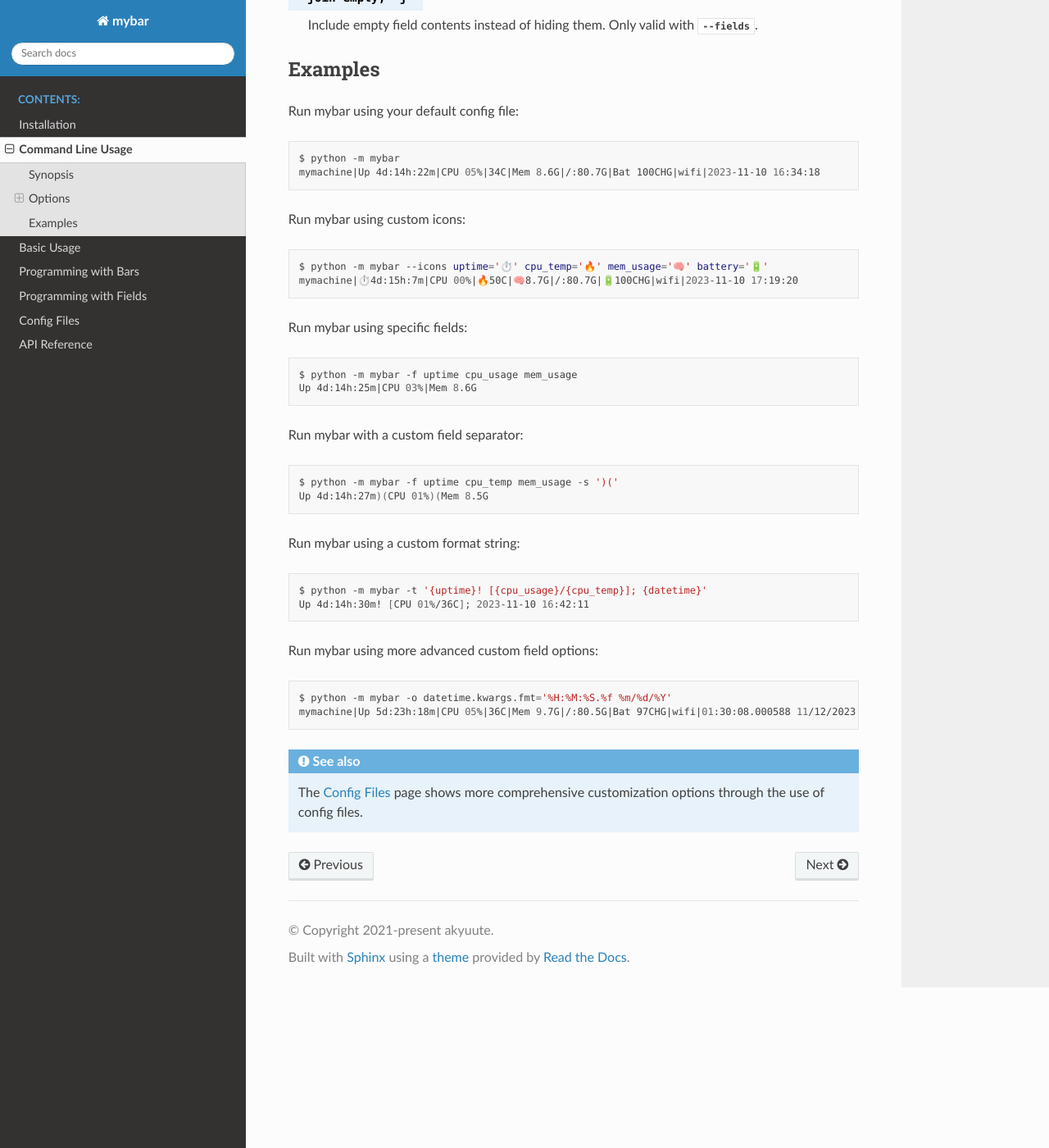
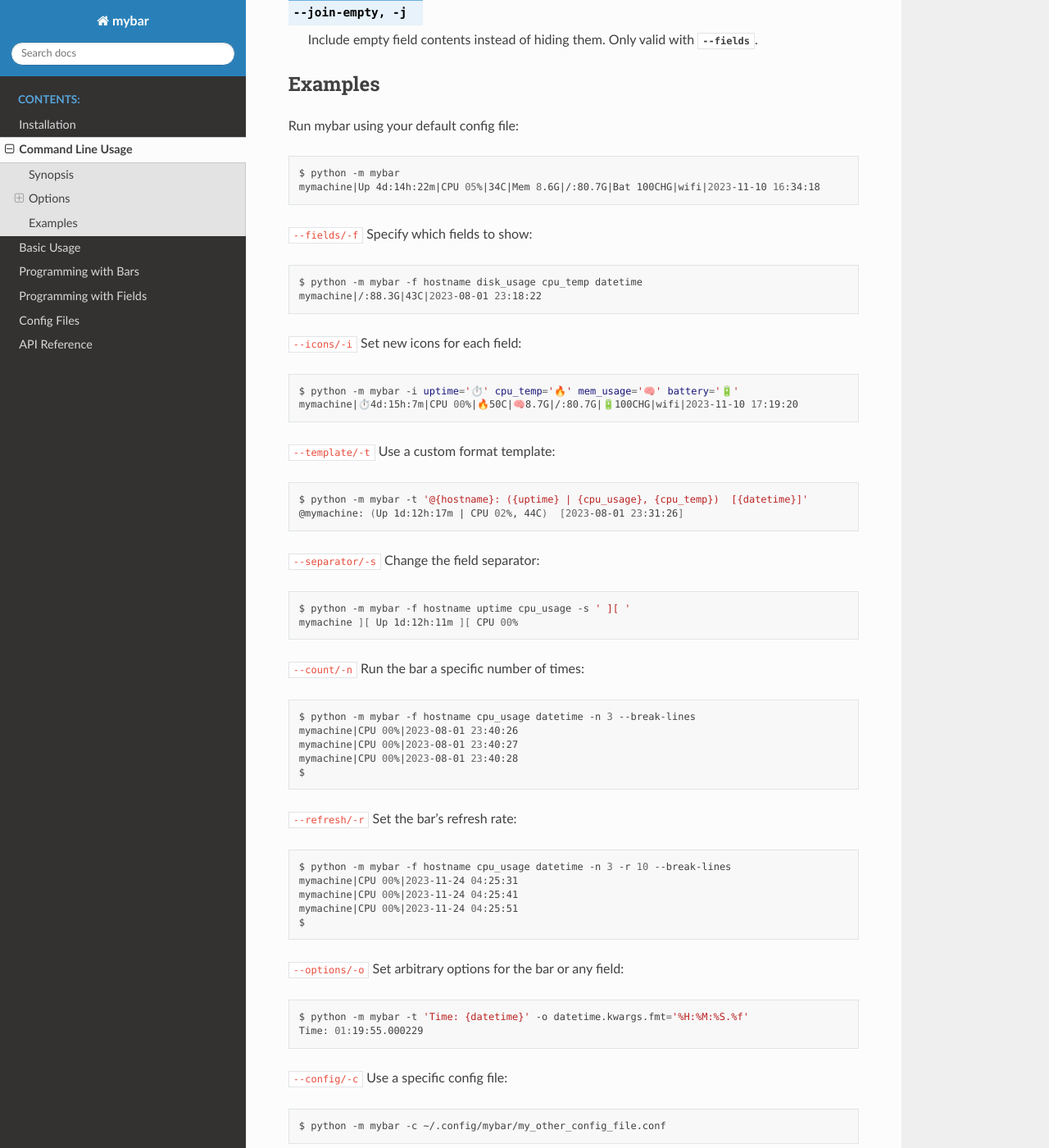
Before and after one commit to akyuute/mybar, a Sphinx documentation site: the page built from docs/cli.rst, in a window 1280 px wide and 1400 px high, scrolled down 1884 px. Shown: the whole window at 82% size. Built offline with Sphinx 7.4.7 and the Read the Docs theme 2.0.0, drawn with Linux system fonts in a browser that asks for light colours; some of the changed text lies outside the part shown.

Commit message:
Add -i option to --icons; Update docs

```diff
--- a/docs/cli.rst
+++ b/docs/cli.rst
@@ -21,59 +21,59 @@ Options
 
 .. option:: -h, --help
 
-    show this help message and exit
+   show this help message and exit
 
 .. option:: --template 'TEMPLATE', -t 'TEMPLATE'
 
-    A curly-brace-delimited format string. Not valid with :option:`--fields` options.
+   A curly-brace-delimited format string. Not valid with :option:`--fields` options.
 
 .. option:: --fields FIELDNAME1 [FIELDNAME2 ...], -f FIELDNAME1 [FIELDNAME2 ...]
 
-    A list of fields to be displayed. Not valid with :option:`--template`.
+   A list of fields to be displayed. Not valid with :option:`--template`.
 
 .. option:: --options FIELD1.OPTION='VAL' [FIELD2.OPTION='VAL' ...], -o FIELD1.OPTION='VAL' [FIELD2.OPTION='VAL' ...]
 
-    Set arbitrary options for discrete Fields using dot-attribute syntax.
+   Set arbitrary options for discrete Fields using dot-attribute syntax.
 
 .. option:: --refresh REFRESH, -r REFRESH
 
-    The bar's refresh rate in seconds per cycle.
+   The bar's refresh rate in seconds per cycle.
 
 .. option:: --count TIMES, -n TIMES
 
-    Print the bar this many times, then exit.
+   Print the bar this many times, then exit.
 
 .. option:: --break-lines, -b
 
    Use a newline character at the end of every bar line.
 
-.. option:: --icons FIELDNAME1='ICON1' [FIELDNAME2='ICON2' ...]
+.. option:: --icons FIELDNAME1='ICON1' [FIELDNAME2='ICON2' ...], -i FIELDNAME1='ICON1' [FIELDNAME2='ICON2' ...]
 
-    A mapping of field names to icons.
+   A mapping of field names to icons.
 
 .. option:: --unicode, -u
 
-    Prefer Unicode versions of Field icons, if provided.
+   Prefer Unicode versions of Field icons, if provided.
 
 .. option:: --no-unicode, -U
 
-    Prefer ASCII versions of Field icons, if provided.
+   Prefer ASCII versions of Field icons, if provided.
 
 .. option:: --config FILE, -c FILE
 
-    The config file to use for default settings.
+   The config file to use for default settings.
 
 .. option:: --dump, -d
 
-    Instead of running mybar, print a config file using options specified in the command.
+   Instead of running mybar, print a config file using options specified in the command.
 
 .. option:: --debug
 
-    Use debug mode. (Not implemented)
+   Use debug mode. (Not implemented)
 
 .. option:: --version, -v
 
-    show program's version number and exit
+   show program's version number and exit
 
 
 Options for :option:`--fields`
@@ -82,11 +82,11 @@ Options for :option:`--fields`
 
 .. option:: --separator 'FIELD_SEPARATOR', -s 'FIELD_SEPARATOR'
 
-    The character used for joining fields. Only valid with :option:`--fields`.
+   The character used for joining fields. Only valid with :option:`--fields`.
 
 .. option:: --join-empty, -j
 
-    Include empty field contents instead of hiding them. Only valid with :option:`--fields`.
+   Include empty field contents instead of hiding them. Only valid with :option:`--fields`.
 
 
 Examples
@@ -96,48 +96,77 @@ Run mybar using your default config file:
 
 .. code:: bash
 
-    $ python -m mybar
-    mymachine|Up 4d:14h:22m|CPU 05%|34C|Mem 8.6G|/:80.7G|Bat 100CHG|wifi|2023-11-10 16:34:18
+   $ python -m mybar
+   mymachine|Up 4d:14h:22m|CPU 05%|34C|Mem 8.6G|/:80.7G|Bat 100CHG|wifi|2023-11-10 16:34:18
 
 
-Run mybar using custom icons:
+``--fields/-f`` Specify which fields to show:
 
 .. code:: bash
 
-    $ python -m mybar --icons uptime='⏱️' cpu_temp='🔥' mem_usage='🧠' battery='🔋'
-    mymachine|⏱️4d:15h:7m|CPU 00%|🔥50C|🧠8.7G|/:80.7G|🔋100CHG|wifi|2023-11-10 17:19:20
+   $ python -m mybar -f hostname disk_usage cpu_temp datetime
+   mymachine|/:88.3G|43C|2023-08-01 23:18:22
 
 
-Run mybar using specific fields:
+``--icons/-i`` Set new icons for each field:
 
 .. code:: bash
 
-    $ python -m mybar -f uptime cpu_usage mem_usage
-    Up 4d:14h:25m|CPU 03%|Mem 8.6G
+   $ python -m mybar -i uptime='⏱️' cpu_temp='🔥' mem_usage='🧠' battery='🔋'
+   mymachine|⏱️4d:15h:7m|CPU 00%|🔥50C|🧠8.7G|/:80.7G|🔋100CHG|wifi|2023-11-10 17:19:20
 
 
-Run mybar with a custom field separator:
+``--template/-t`` Use a custom format template:
 
 .. code:: bash
 
-    $ python -m mybar -f uptime cpu_temp mem_usage -s ')('
-    Up 4d:14h:27m)(CPU 01%)(Mem 8.5G
+   $ python -m mybar -t '@{hostname}: ({uptime} | {cpu_usage}, {cpu_temp})  [{datetime}]'
+   @mymachine: (Up 1d:12h:17m | CPU 02%, 44C)  [2023-08-01 23:31:26]
 
 
-Run mybar using a custom format string:
+``--separator/-s`` Change the field separator:
 
 .. code:: bash
 
-    $ python -m mybar -t '{uptime}! [{cpu_usage}/{cpu_temp}]; {datetime}'
-    Up 4d:14h:30m! [CPU 01%/36C]; 2023-11-10 16:42:11
+   $ python -m mybar -f hostname uptime cpu_usage -s ' ][ '
+   mymachine ][ Up 1d:12h:11m ][ CPU 00%
 
 
-Run mybar using more advanced custom field options:
+``--count/-n`` Run the bar a specific number of times:
 
 .. code:: bash
 
-    $ python -m mybar -o datetime.kwargs.fmt='%H:%M:%S.%f %m/%d/%Y'
-    mymachine|Up 5d:23h:18m|CPU 05%|36C|Mem 9.7G|/:80.5G|Bat 97CHG|wifi|01:30:08.000588 11/12/2023
+   $ python -m mybar -f hostname cpu_usage datetime -n 3 --break-lines
+   mymachine|CPU 00%|2023-08-01 23:40:26
+   mymachine|CPU 00%|2023-08-01 23:40:27
+   mymachine|CPU 00%|2023-08-01 23:40:28
+   $
+
+
+``--refresh/-r`` Set the bar's refresh rate:
+
+.. code:: bash
+
+   $ python -m mybar -f hostname cpu_usage datetime -n 3 -r 10 --break-lines
+   mymachine|CPU 00%|2023-11-24 04:25:31
+   mymachine|CPU 00%|2023-11-24 04:25:41
+   mymachine|CPU 00%|2023-11-24 04:25:51
+   $
+
+
+``--options/-o`` Set arbitrary options for the bar or any field:
+
+.. code:: bash
+
+   $ python -m mybar -t 'Time: {datetime}' -o datetime.kwargs.fmt='%H:%M:%S.%f'
+   Time: 01:19:55.000229
+
+
+``--config/-c`` Use a specific config file:
+
+.. code:: bash
+
+   $ python -m mybar -c ~/.config/mybar/my_other_config_file.conf
 
 
 .. seealso::
```
Also changed, not shown: 1 other file.
